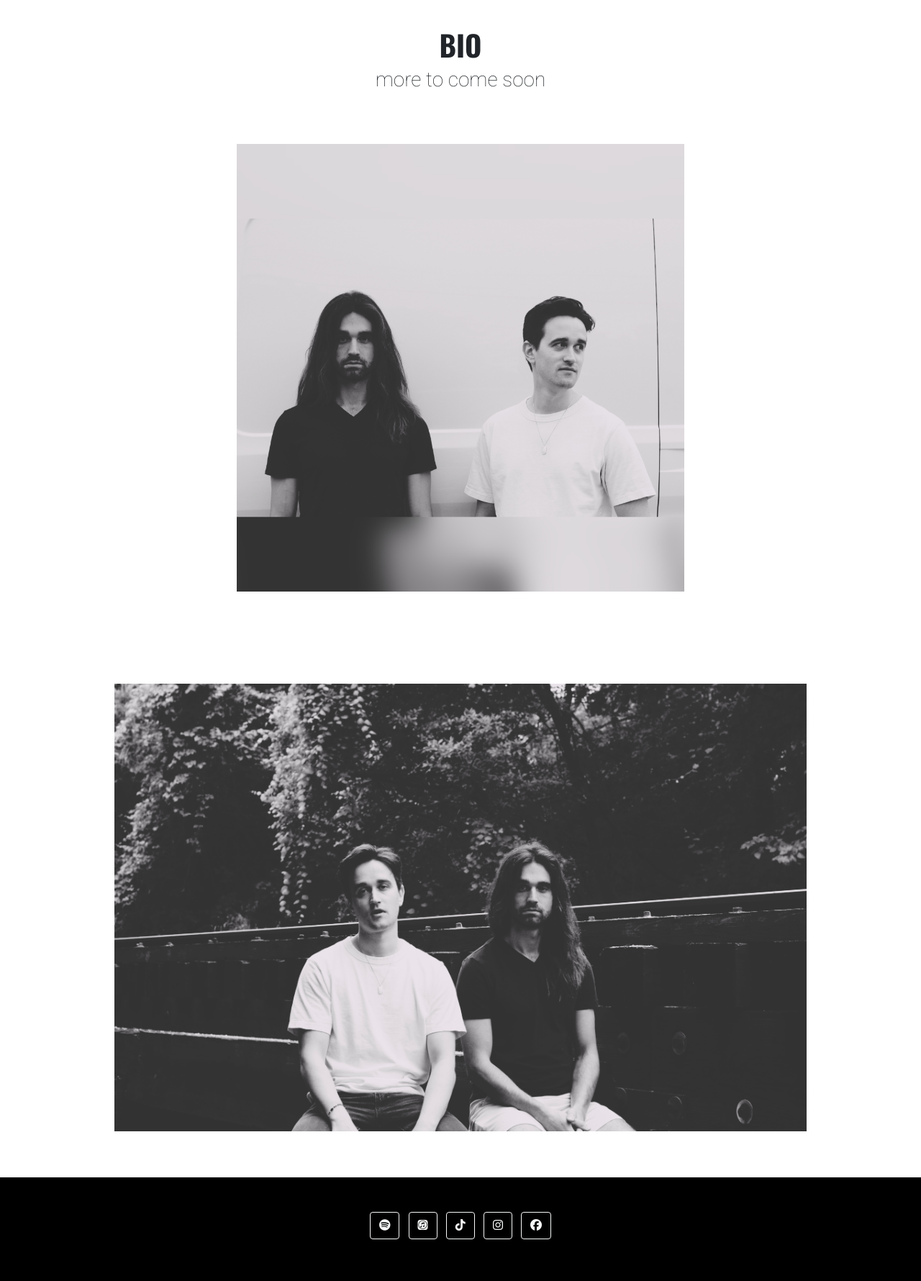
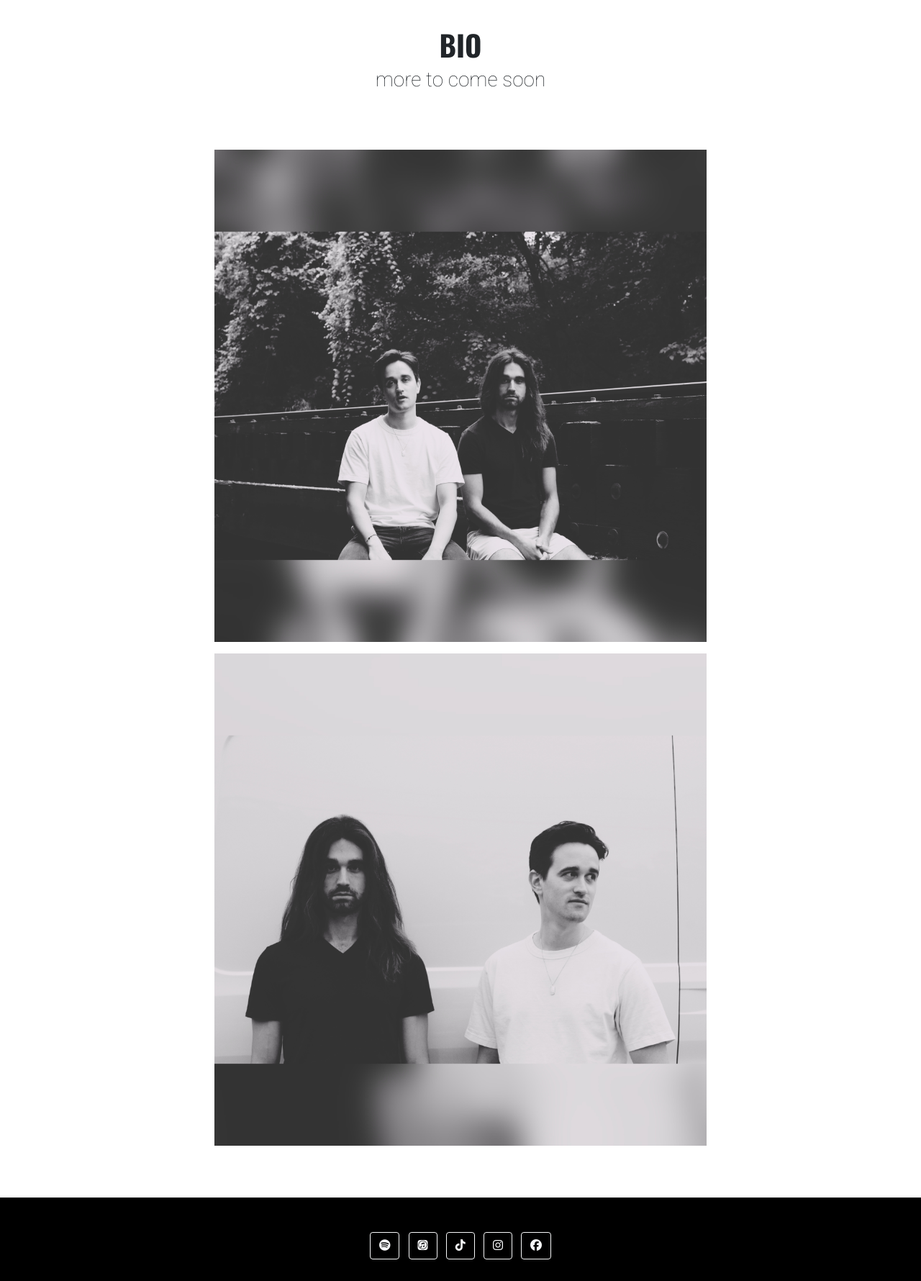
Before and after one commit to michael-lemiale/notfromparis-flask, a Flask app: page /bio in a window 1280 px wide. Shown: the part 186-1966 px from the top of the page at 72% size. Run offline with Flask 3, Linux system fonts and the light colour scheme; some libraries are stand-ins or nearby versions.

Commit message:
add s3 as cdn

```diff
--- a/main.py
+++ b/main.py
@@ -2,9 +2,9 @@ import os
 
 from datetime import datetime
 from dotenv import load_dotenv
+from urllib.parse import urljoin
 from flask_bootstrap import Bootstrap
 from flask_sqlalchemy import SQLAlchemy
-
 from flask import Flask, render_template, request, redirect, url_for, flash
 
 # load env vars
@@ -13,6 +13,7 @@ load_dotenv()
 # app config
 app = Flask(__name__)
 app.config['SECRET_KEY'] = os.environ.get('SECRET_KEY')
+app.config['CDN_DOMAIN'] = os.environ.get('CDN_DOMAIN')
 Bootstrap(app)
 
 # connect to db
@@ -26,6 +27,15 @@ class EmailResponse(db.Model):
     id = db.Column(db.Integer, primary_key=True)
     email = db.Column(db.String(250), unique=True, nullable=False)
     time_created = db.Column(db.DateTime(), default=datetime.utcnow)
+
+@app.template_global()
+def static_url(filename):
+    static_url = app.config.get('CDN_DOMAIN')
+
+    if static_url:
+        return urljoin(static_url, filename)
+
+    return url_for('static', filename=filename)
 
 @app.route('/')
 def home():
--- a/static/css/notfromparis.css
+++ b/static/css/notfromparis.css
@@ -98,10 +98,14 @@ input {
 
 }
 
-#bio img {
+#bio-imgs-div {
   padding-top: 4rem;
   padding-bottom: 4rem;
+}
+
+#bio img {
   max-height: 750px;
+  max-width: 700px;
 }
 
 /* CUSTOMIZE FOOTER
--- a/templates/bio.html
+++ b/templates/bio.html
@@ -6,8 +6,10 @@
     <div id="bio" class="container-fluid text-center flex-grow-1">
         <h1>BIO</h1>
         <h3>more to come soon</h3>
-        <img src="{{ url_for('static', filename='img/nfp-profile-side.jpg') }}" class="img-fluid" alt="Responsive image">
-        <img src="{{ url_for('static', filename='img/nfp-railroad.jpg') }}" class="img-fluid" alt="Responsive image">
+        <div id="bio-imgs-div" class="d-flex flex-column align-items-center">
+            <img src="{{ static_url('img/nfp-railroad.jpg') }}" class="p-2 img-fluid" alt="Responsive image">
+            <img src="{{ static_url('img/nfp-profile-side.jpg') }}" class="p-2 img-fluid" alt="Responsive image">
+        </div>
     </div>
 
 </main>
@@ -15,4 +17,5 @@
 <!-- FOOTER -->
 {% include "footer.html" %}
 </body>
+
 </html>
--- a/templates/header.html
+++ b/templates/header.html
@@ -8,7 +8,7 @@
     <title>NOT FROM PARIS</title>
 
     <!-- Favicon -->
-    <link rel="icon" type="image/x-icon" href="{{ url_for('static', filename='img/favicon.ico')}}">
+    <link rel="icon" type="image/x-icon" href="{{ static_url('img/favicon.ico')}}">
 
     <!-- Bootstrap core CSS -->
     <link href="https://cdn.jsdelivr.net/npm/bootstrap@5.0.2/dist/css/bootstrap.min.css" rel="stylesheet"
@@ -33,7 +33,7 @@
                 <a class="navbar-brand mb-1" href="{{ url_for('home') }}">
                     <div class="d-flex flex-row align-items-center">
                         <img class="p-2 img-responsive rounded-circle shadow-4-strong" alt="avatar2"
-                            src="{{ url_for('static', filename='img/nfp-profile.jpg') }}" />
+                            src="{{ static_url('img/nfp-profile.jpg') }}" />
                         <h1 class="p-2">NOT FROM PARIS</h1>
                     </div>
                 </a>
```
Also changed, not shown: static/img/nfp-railroad.jpg, 1 other file.
